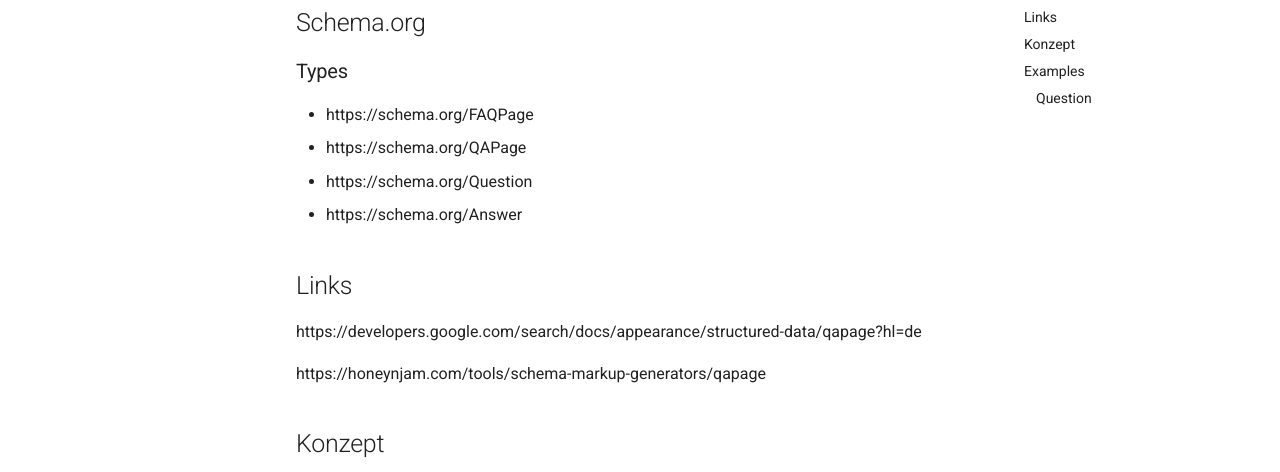
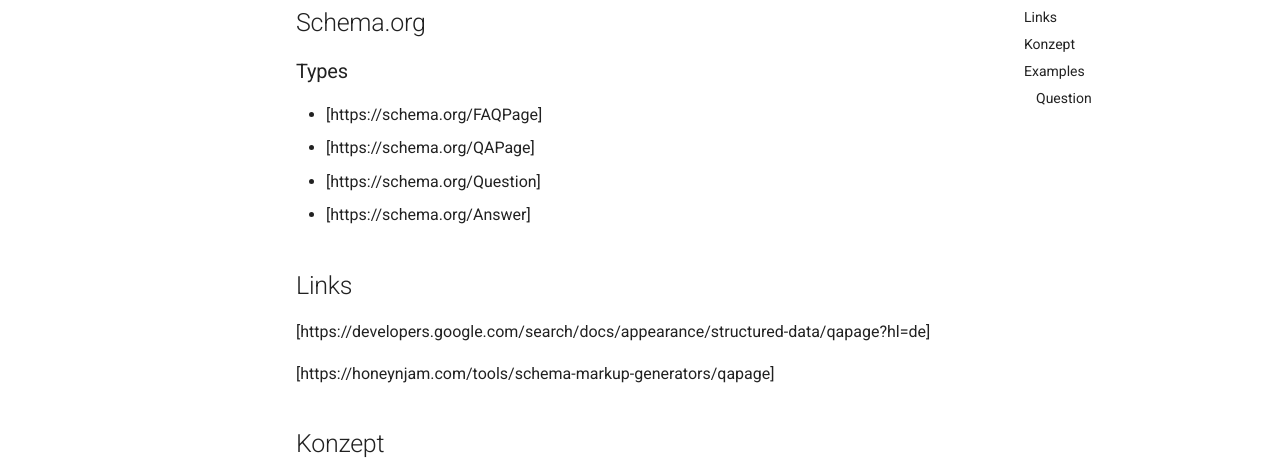
Before and after one commit to tsolenthaler/docs.contentdesk.io, an MkDocs documentation site: the page built from docs/concepts/faq.md, in a window 1280 px wide and 900 px high. Shown: the part 223-695 px from the top of the window. Built offline with MkDocs 1.6.1 and Material for MkDocs 9.7.7, drawn with Linux system fonts in a browser that asks for light colours; comment, search, counter and statistics services are not loaded.

Commit message:
Fix formatting of links in FAQ section for consistency

````diff
--- a/docs/concepts/faq.md
+++ b/docs/concepts/faq.md
@@ -4,15 +4,15 @@
 
 ### Types
 
-* https://schema.org/FAQPage
-* https://schema.org/QAPage
-* https://schema.org/Question
-* https://schema.org/Answer
+* [https://schema.org/FAQPage]
+* [https://schema.org/QAPage]
+* [https://schema.org/Question]
+* [https://schema.org/Answer]
 
 ## Links
-https://developers.google.com/search/docs/appearance/structured-data/qapage?hl=de
+[https://developers.google.com/search/docs/appearance/structured-data/qapage?hl=de]
 
-https://honeynjam.com/tools/schema-markup-generators/qapage
+[https://honeynjam.com/tools/schema-markup-generators/qapage]
 
 ## Konzept
 ``` mermaid
````
